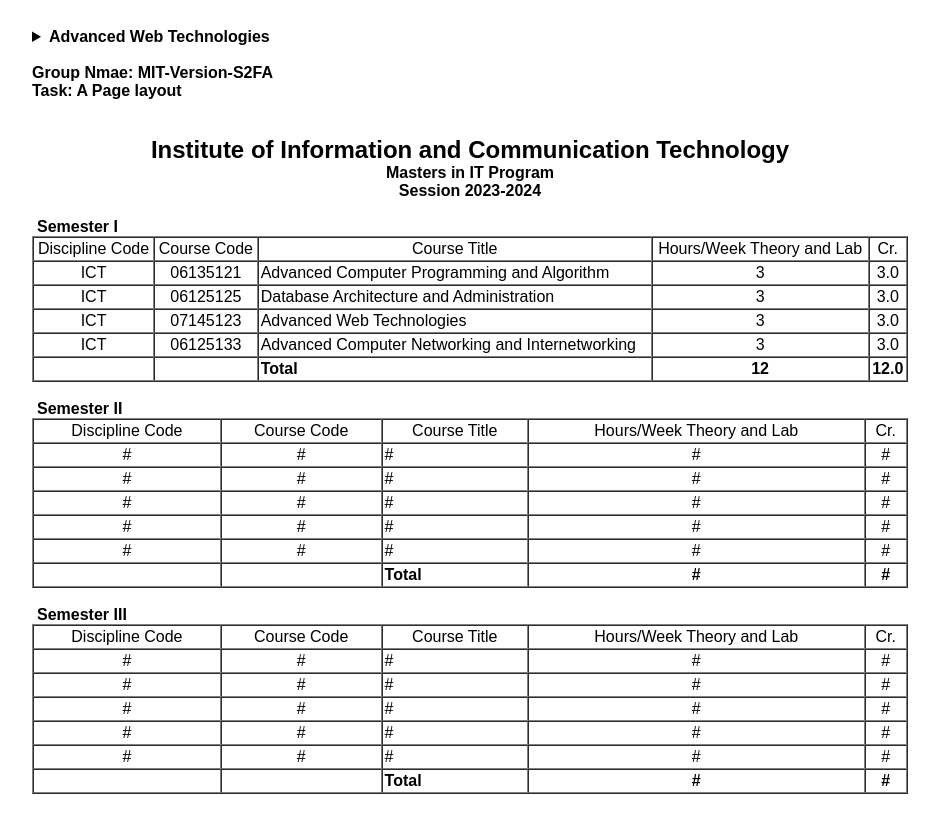
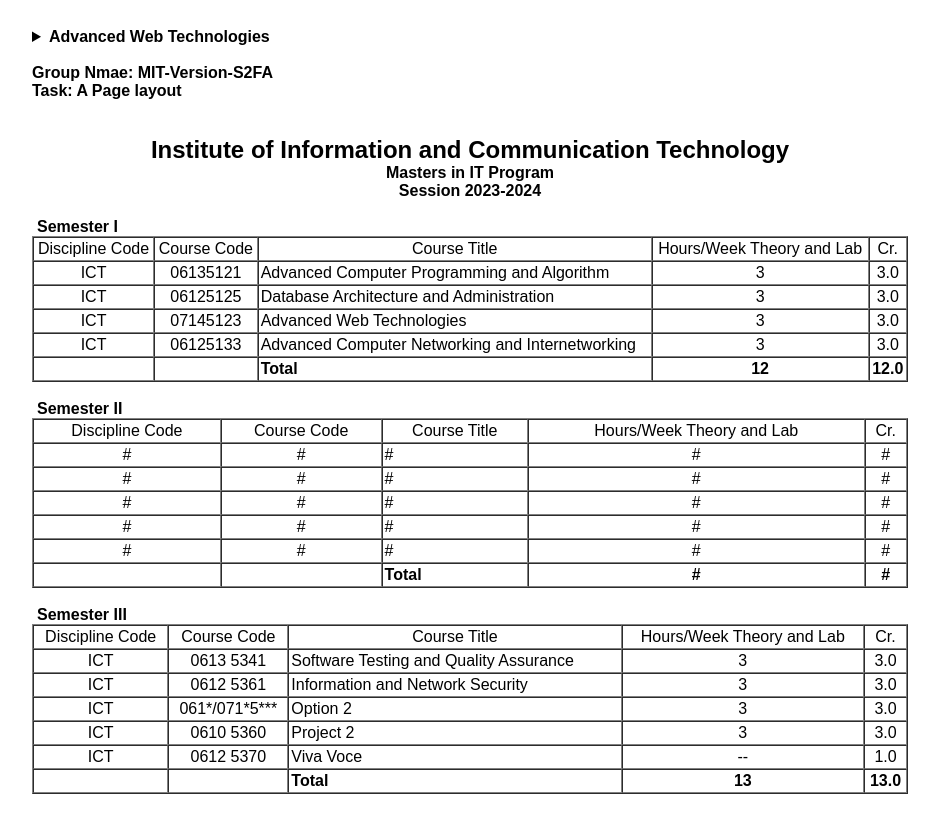
Before and after one commit to shahidulalam447/mit-awt-task, a plain HTML site: page index.html in a window 1280 px wide. Shown: the top 815 px of the page, without its empty margins (170-1109 px from the left). Drawn offline with Linux system fonts and the light colour scheme.

Commit message:
Update index.html

```diff
--- a/index.html
+++ b/index.html
@@ -367,87 +367,87 @@
           </tr>
           <tr>
            <td>
-                <p>#</p>
+                <p>ICT</p>
            </td>
            <td>
-                <p>#</p>
+                <p>0613 5341</p>
            </td>
            <td style="text-align: left;">
-                <p>#</p>
+                <p>Software Testing and Quality Assurance</p>
            </td>
            <td>
-                <p>#</p>
+                <p>3</p>
            </td>
            <td>
-                <p>#</p>
+                <p>3.0</p>
            </td>
           </tr>
           <tr>
            <td>
-                <p>#</p>
+                <p>ICT</p>
            </td>
            <td>
-                <p>#</p>
+                <p>0612 5361</p>
            </td>
            <td style="text-align: left;">
-                <p>#</p>
+                <p>Information and Network Security</p>
            </td>
            <td>
-                <p>#</p>
+                <p>3</p>
            </td>
            <td>
-                <p>#</p>
+                <p>3.0</p>
            </td>
           </tr>
           <tr>
            <td>
-                <p>#</p>
+                <p>ICT</p>
            </td>
            <td>
-                <p>#</p>
+                <p>061*/071*5***</p>
            </td>
            <td style="text-align: left;">
-                <p>#</p>
+                <p>Option 2</p>
            </td>
            <td>
-                <p>#</p>
+                <p>3</p>
            </td>
            <td>
-                <p>#</p>
+                <p>3.0</p>
            </td>
           </tr>
           <tr>
            <td>
-                <p>#</p>
+                <p>ICT</p>
            </td>
            <td>
-                <p>#</p>
+                <p>0610 5360</p>
            </td>
            <td style="text-align: left;">
-                <p>#</p>
+                <p>Project 2</p>
            </td>
            <td>
-                <p>#</p>
+                <p>3</p>
            </td>
            <td>
-                <p>#</p>
+                <p>3.0</p>
            </td>
           </tr>
           <tr>
            <td>
-                <p>#</p>
+                <p>ICT</p>
            </td>
            <td>
-                <p>#</p>
+                <p>0612 5370</p>
            </td>
            <td style="text-align: left;">
-                <p>#</p>
+                <p>Viva Voce</p>
            </td>
            <td>
-                <p>#</p>
+                <p>--</p>
            </td>
            <td>
-                <p>#</p>
+                <p>1.0</p>
            </td>
           </tr>
           <tr>
@@ -461,10 +461,10 @@
                 <p><strong>Total</strong></p>
            </td>
            <td>
-                <p><strong>#</strong></p>
+                <p><strong>13</strong></p>
            </td>
            <td>
-                <p><strong>#</strong></p>
+                <p><strong>13.0</strong></p>
            </td>
           </tr>
          </tbody>
```
